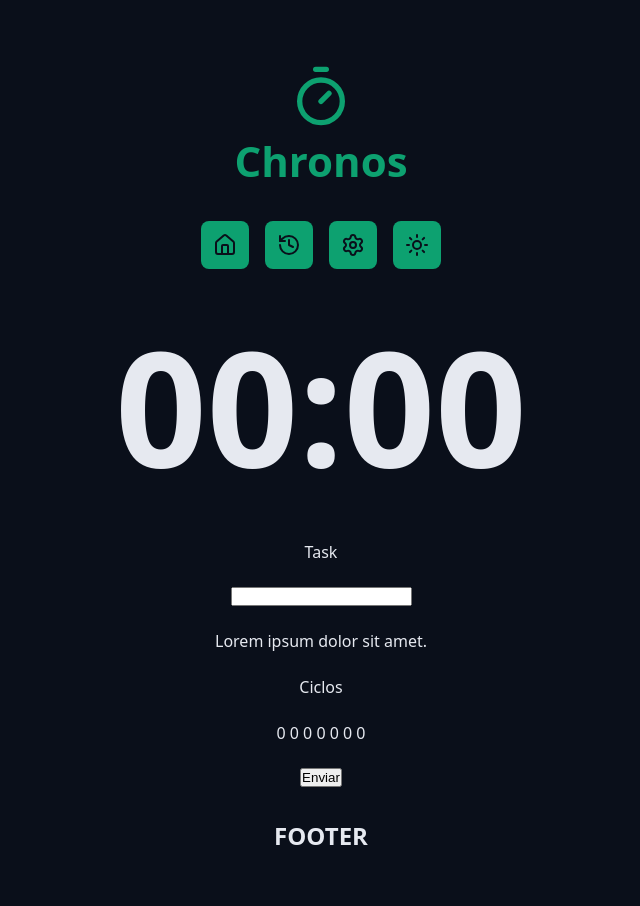
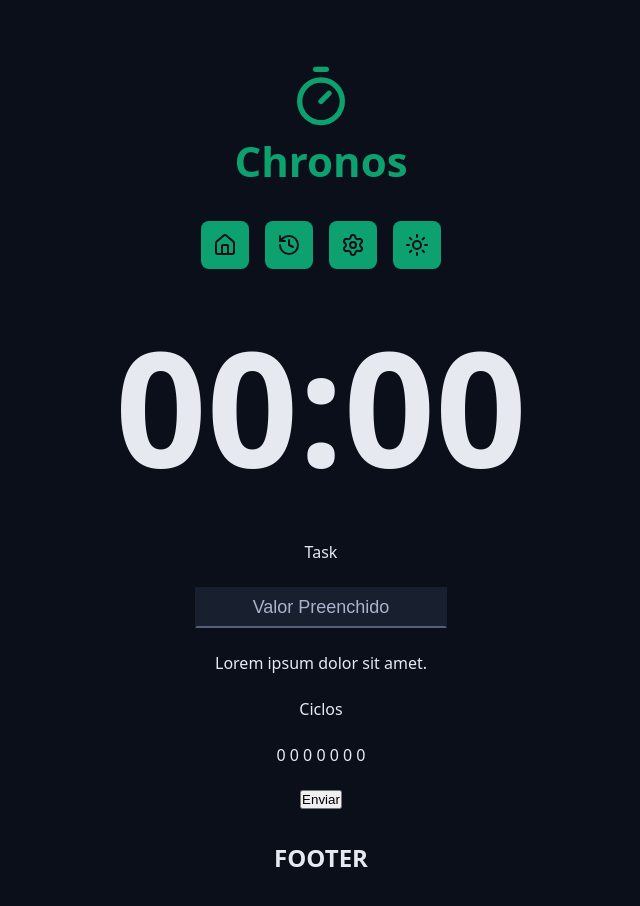
Before and after one commit to Juanlucasarchangelo/course-chronos, a React (Vite) app: page / in a window 1280 px wide. Shown: the whole page, without its empty margins (319-959 px from the left). Before the commit the page ends 884 px from the top, so only its background shows below. Built offline with nearby package versions, Linux system fonts and the light colour scheme.

Commit message:
chore: Update do projeto

```diff
--- a/src/App.css
+++ /dev/null
@@ -1,8 +0,0 @@
-body {
-    font-family: 'Courier New', Courier, monospace;
-    font-size: 30px;
-}
-
-h1 {
- color: purple;
-}
--- a/src/App.tsx
+++ b/src/App.tsx
@@ -10,7 +10,7 @@ import { DefaultInput } from "./components/DefaultInput";
 
 export function App() {
   return (
-    <>
+    <> {/* // React Fragments */}
       <Conteiner>
         <Logo />
       </Conteiner>
@@ -23,7 +23,7 @@ export function App() {
       <Conteiner>
         <form className="form" action="">
           <div className="formRow">
-            <DefaultInput type='text' id='task' labelText='Task'></DefaultInput>
+            <DefaultInput type='text' id='task' labelText='Task' disabled defaultValue='Valor Preenchido' placeholder="Batata"></DefaultInput>
           </div>
           <div className="formRow">
             <p>Lorem ipsum dolor sit amet.</p>
--- a/src/components/DefaultInput/index.tsx
+++ b/src/components/DefaultInput/index.tsx
@@ -1,13 +1,15 @@
+import styles from './styles.module.css';
+
 type DefaultInputProps = {
-id: string;
-labelText: string;
+  id: string;
+  labelText: string;
 } & React.ComponentProps<'input'>;
 
-export function DefaultInput({type, id, labelText}: DefaultInputProps) {
+export function DefaultInput({ type, id, labelText, ...rest }: DefaultInputProps) {
   return (
     <>
       <label htmlFor={id}>{labelText}</label>
-      <input id={id} type={type} />
+      <input className={styles.input} id={id} type={type} {...rest}/>
     </>
   );
 }
--- a/src/components/DefaultInput/styles.module.css
+++ b/src/components/DefaultInput/styles.module.css
@@ -1,7 +1,29 @@
-.container {
-  gap: 1.6rem;
-  font-size: clamp(8rem, 30vw, 16rem);
-  font-weight: bold;
+.input{
+  padding: 1px;
   text-align: center;
-  line-height: 1.3;
+  font-family: 1.8rem;
+  font-size: 1.8rem;
+  padding: 0.8rem;
+  outline: none;
+  border: 0.2rem solid transparent;
+  border-bottom: 0.2rem solid var(--primary);
+  background-color: var(--gray-800);
+  color: white;
+  transition: all 0.1s easy-in-out;
 }
+
+input:focus{
+  border: 0.2rem solid var(--primary);
+  border-radius: 0.2rem;
+}
+
+.input::placeholder{
+  color: var(--gray-500);
+  font-size: 1.4rem;
+  font-style: italic;
+}
+
+.input:disabled{
+  border-bottom: 0.2rem solid var(--disabled);
+  color: var(--text-muted);
+}
--- a/src/main.tsx
+++ b/src/main.tsx
@@ -2,11 +2,9 @@ import { StrictMode } from 'react'
 import { createRoot } from 'react-dom/client'
 
 import {App } from  './App';
-import { WhatsButton } from './components/WhatsButton';
 
 createRoot(document.getElementById('root')!).render(
   <StrictMode>
-    <WhatsButton />
     <App />
   </StrictMode>,
 )
```
